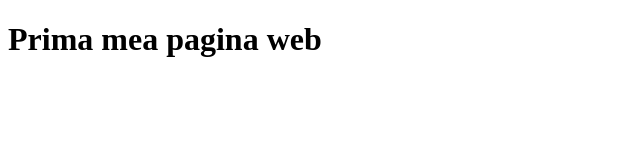
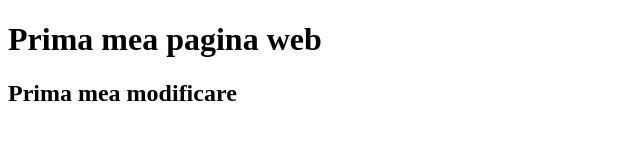
Before and after one commit to git-carmen/demo, a plain HTML site: page index.html in a window 1280 px wide. Shown: the whole page, without its empty margins (0-640 px from the left). Drawn offline with Linux system fonts and the light colour scheme.

Commit message:
update index.html
Am adaugat continut
Am sters continut

```diff
--- a/index.html
+++ b/index.html
@@ -1,11 +1,10 @@
 <!DOCTYPE html>
 <html lang="en">
 <head>
-    <meta charset="UTF-8">
-    <meta name="viewport" content="width=<device-width>, initial-scale=1.0">
     <title>Document</title>
 </head>
 <body>
     <h1>Prima mea pagina web</h1>
+    <h2>Prima mea modificare</h2>
 </body>
 </html>
```
